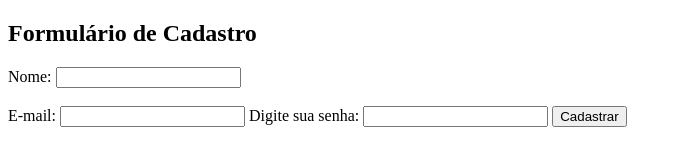
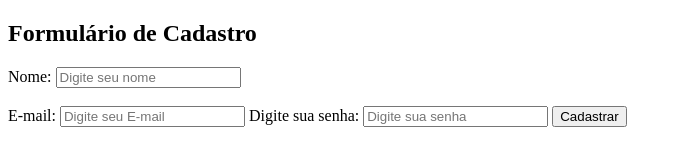
Before and after one commit to oGabrielGaldino/EBAC_FrontEnd, a plain HTML site: page index.html in a window 1280 px wide. Shown: the whole page, without its empty margins (0-682 px from the left). Drawn offline with Linux system fonts and the light colour scheme.

Commit message:
Adicionando o placeholder

```diff
--- a/index.html
+++ b/index.html
@@ -11,11 +11,11 @@
         <div>
             <form action="">
                 <label for="name">Nome:</label>
-                <input type="text" name="name" id="name"><br><br>
+                <input type="text" name="name" id="name" placeholder="Digite seu nome"><br><br>
                 <label for="email">E-mail:</label>
-                <input type="email" name="email" id="email">
+                <input type="email" name="email" id="email" placeholder="Digite seu E-mail">
                 <label for="password" name="password" id="password">Digite sua senha:</label>
-                <input type="password" name="password" id="password">
+                <input type="password" name="password" id="password" placeholder="Digite sua senha">
                 <input type="submit" value="Cadastrar">
             </form>
         </div>
```
